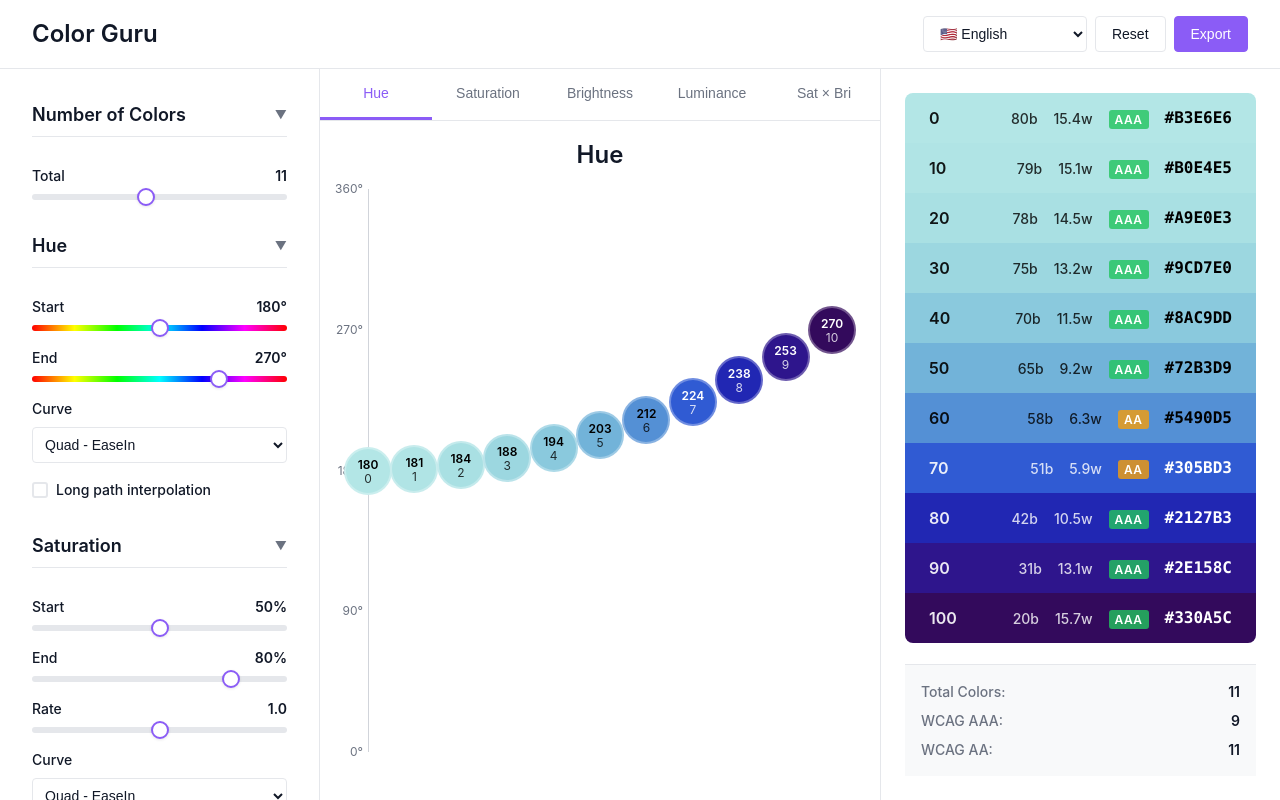
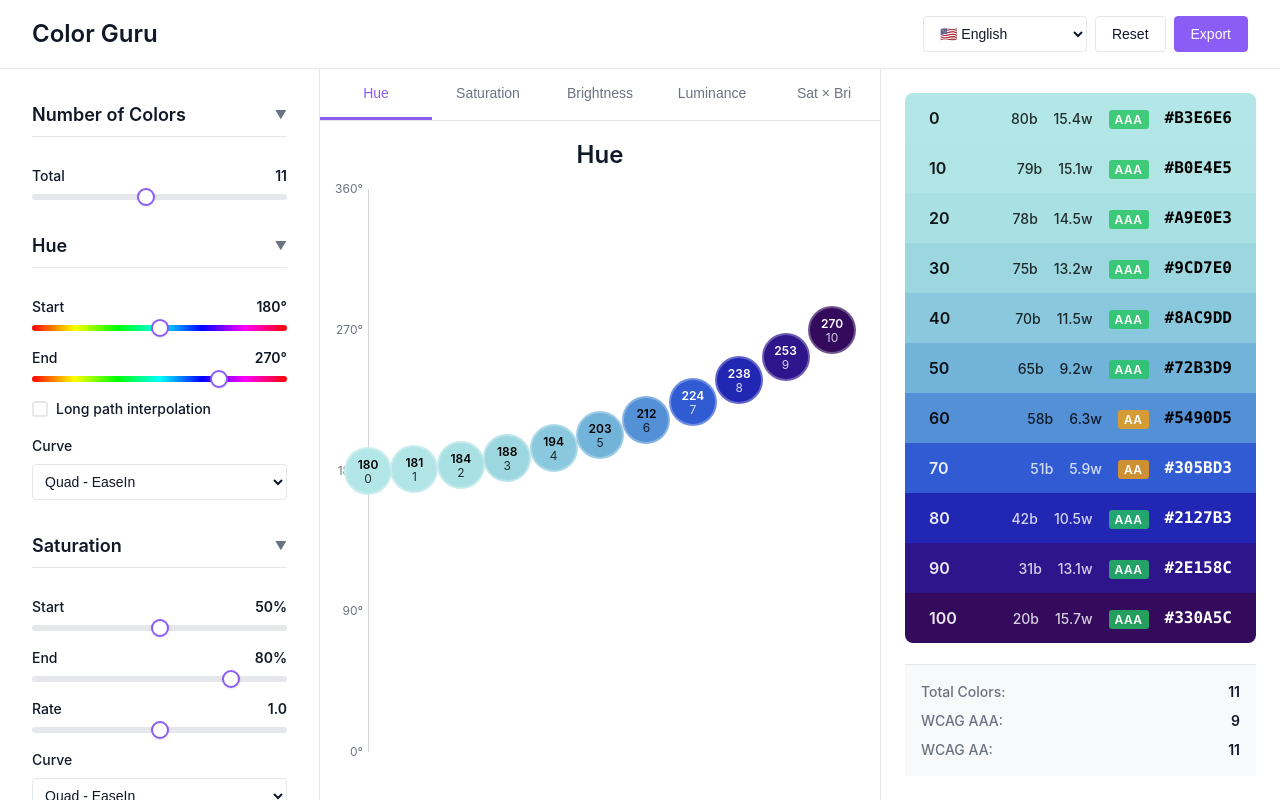
Before and after one commit to jpfaraco/colorguru, a React (Vite) app: page / in a window 1280 px wide. Built offline with nearby package versions, Linux system fonts and the light colour scheme.

Commit message:
Adjusting the bezier input label colors to match their respective handle colors

```diff
--- a/src/App.tsx
+++ b/src/App.tsx
@@ -213,6 +213,23 @@ function App() {
                   </div>
                 </div>
                 <div className="control-group">
+                  <div className="checkbox-container">
+                    <label className="checkbox-label">
+                      <input
+                        type="checkbox"
+                        checked={colorState.hue.longPath}
+                        onChange={(e) =>
+                          setColorState((prev) => ({
+                            ...prev,
+                            hue: { ...prev.hue, longPath: e.target.checked },
+                          }))
+                        }
+                      />
+                      {t("longPathInterpolation")}
+                    </label>
+                  </div>
+                </div>
+                <div className="control-group">
                   <label>{t("curve")}</label>
                   <select
                     value={colorState.hue.curve}
@@ -230,23 +247,6 @@ function App() {
                     ))}
                   </select>
                   {colorState.hue.curve === "Custom" && <BezierEditor value={colorState.hue.custom || { x1: 0.2, y1: 0, x2: 0.8, y2: 1 }} onChange={(custom) => setColorState((prev) => ({ ...prev, hue: { ...prev.hue, custom } }))} />}
-                </div>
-                <div className="control-group">
-                  <div className="checkbox-container">
-                    <label className="checkbox-label">
-                      <input
-                        type="checkbox"
-                        checked={colorState.hue.longPath}
-                        onChange={(e) =>
-                          setColorState((prev) => ({
-                            ...prev,
-                            hue: { ...prev.hue, longPath: e.target.checked },
-                          }))
-                        }
-                      />
-                      {t("longPathInterpolation")}
-                    </label>
-                  </div>
                 </div>
               </div>
             </div>
--- a/src/components/BezierEditor.css
+++ b/src/components/BezierEditor.css
@@ -25,6 +25,16 @@
   color: var(--text-secondary);
 }
 
+.bezier-inputs label:nth-child(1),
+.bezier-inputs label:nth-child(2) {
+  color: #2563eb;
+}
+
+.bezier-inputs label:nth-child(3),
+.bezier-inputs label:nth-child(4) {
+  color: #f97316;
+}
+
 .bezier-inputs input[type="number"] {
   padding: 0.35rem 0.5rem;
   border: 1px solid var(--border-color);
```
